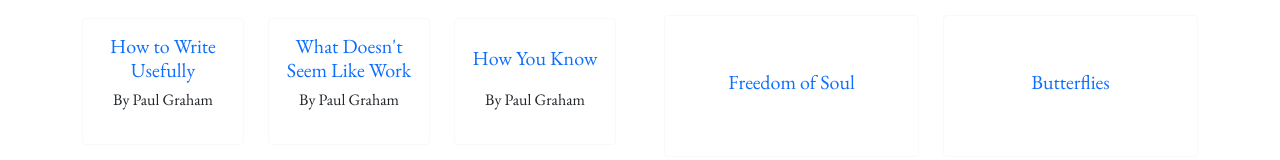
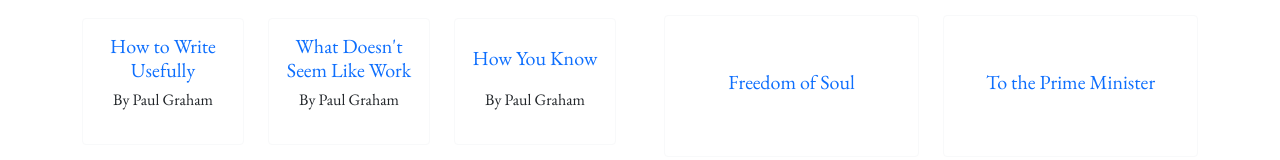
Before and after one commit to liammhildreth/liamhildreth, a React (Create React App) app: page /words in a window 1280 px wide. Shown: the part 603-763 px from the top of the page. Built offline with nearby package versions, Linux system fonts and the light colour scheme.

Commit message:
Update words.js

```diff
--- a/src/Components/Words/words.js
+++ b/src/Components/Words/words.js
@@ -952,7 +952,7 @@
                         href="https://drive.google.com/file/d/1RTxi7lIxPg_ilvUBOct3K9nk1uyyEEfH/view?usp=sharing"
                         style={{ textDecoration: "none" }}
                       >
-                        Butterflies
+                        To the Prime Minister
                       </a>
                     </h5>
                   </div>
```
